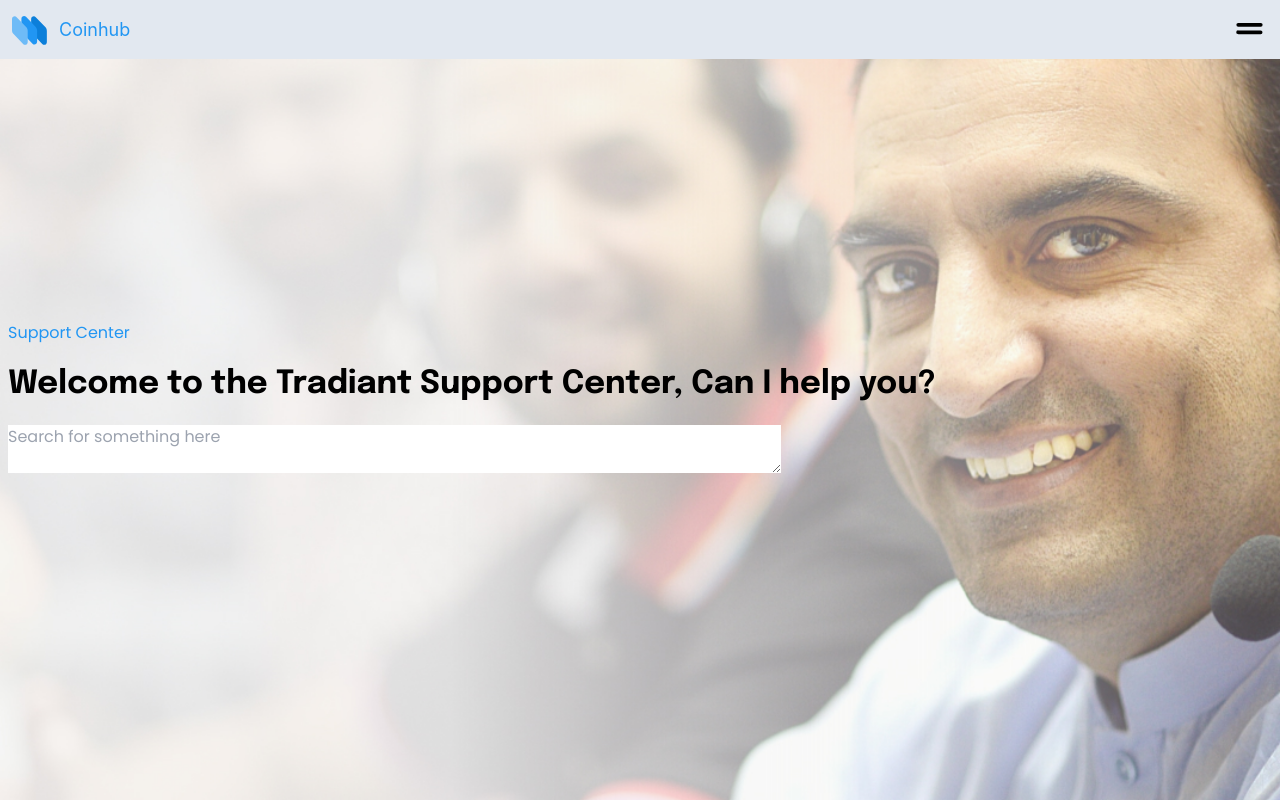
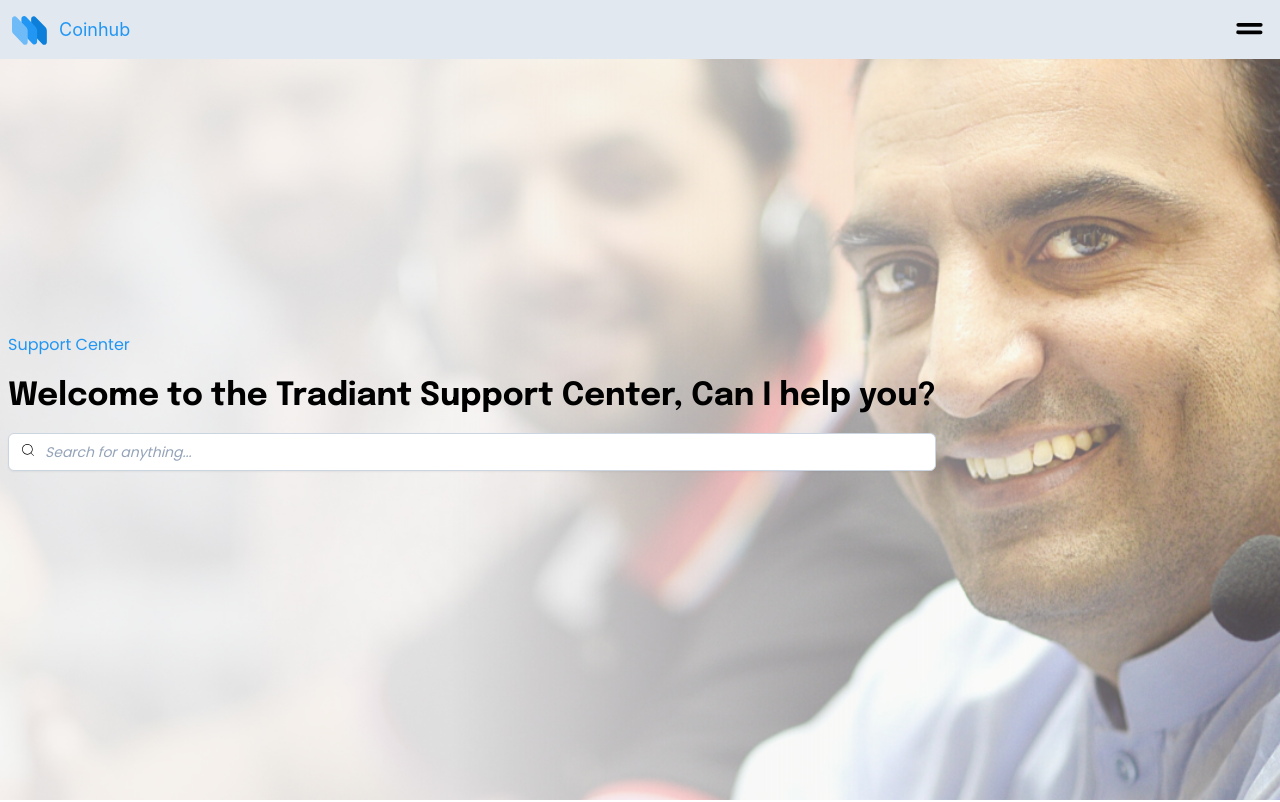
Before and after one commit to Boblee24/coinhub, a React (Create React App) app: page /help in a window 1280 px wide. Shown: the top 802 px of the page. Built offline with nearby package versions, Linux system fonts and the light colour scheme.

Commit message:
first commit

```diff
--- a/src/components/Helphero.js
+++ b/src/components/Helphero.js
@@ -1,5 +1,6 @@
 import React from 'react'
 import Images from '../Images';
+import { CiSearch } from "react-icons/ci";
 
 const Helphero = () => {
   return (
@@ -8,11 +9,12 @@ const Helphero = () => {
           <div className='help_hero_note'>
               <h4 className='text-[#2196F3] text-[1.1rem font-medium] py-4 font-[Poppins]' >Support Center</h4>
               <h2 className='text-[2rem] font-[Epilogue] font-bold'>Welcome to the Tradiant Support Center, Can I help you?</h2>
-              <textarea
-                placeholder='Search for something here'
-                id='search'
-                className="w-5/6 my-4">
-              </textarea>
+              <label class="relative block my-3">
+                <span class="absolute inset-y-0 left-0 flex items-center pl-3">
+                  <div class="h-5 w-5 fill-slate-300"><CiSearch/></div>
+                </span>
+                <input class="placeholder:italic placeholder:text-slate-400 block bg-white w-full border border-slate-300 rounded-md py-2 pl-9 pr-3 shadow-sm focus:outline-none focus:border-sky-500 focus:ring-sky-500 focus:ring-1 sm:text-sm" placeholder="Search for anything..." type="text" name="search"/>
+              </label>
           </div>
         </div>
     </div>
--- a/src/pages/Newsfall.js
+++ b/src/pages/Newsfall.js
@@ -15,7 +15,7 @@ const Newsfall = (props) => {
   const newsfall = () => {
     return (
       <div className='m-2'>
-        {updateData.map((article) => (// Using the newly created arry which i mapped through to create something new
+        {updateData.map((article) => (// Using the newly created arry which I mapped through to create something new
           <div key={article.article_id} className='flex my-4 gap-2 shadow-lg rounded-xl shadow-[#E2E7EB]'>
             <div className='w-[200px] h-[140px] overflow-hidden '>
               <img className='w-[100%] h-full object-cover rounded-l-lg' src={article.urlToImage} alt="Article" />
```
